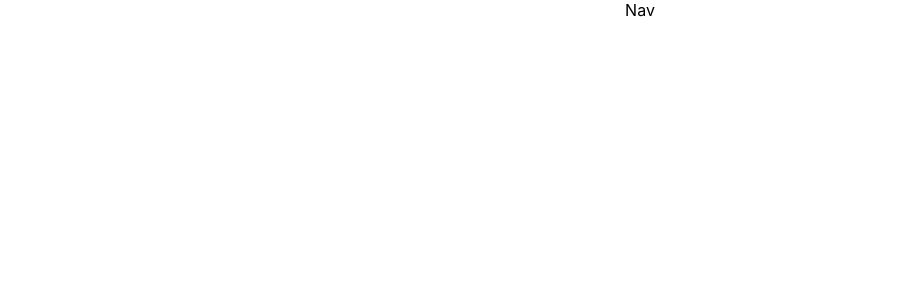
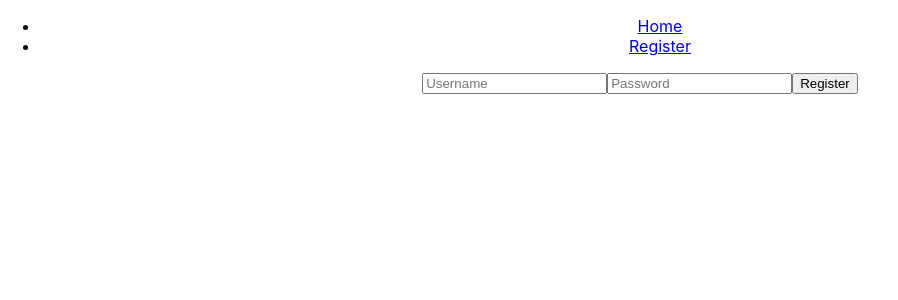
Before and after one commit to Darkshiira/Databasteknik, a React (Create React App) app: page /register in a window 1280 px wide. Before the commit this address had no page. Shown: the top 300 px of the page, without its empty margins (0-898 px from the left). Built offline with nearby package versions, Linux system fonts and the light colour scheme.

Commit message:
Register page

```diff
--- a/server.js
+++ b/server.js
@@ -36,9 +36,6 @@
     app.use(allowCrossDomain);
     app.use(express.json());
 
-
-
-
     app.post('/create', (req, res) => {
         Users.query().insert({
         Username: req.body.username,
--- a/src/App.js
+++ b/src/App.js
@@ -1,7 +1,8 @@
-import { BrowserRouter, Route, Routes  } from 'react-router-dom';
+import { BrowserRouter, Route, Routes } from 'react-router-dom';
 import './App.css';
 import Home from './pages/Home';
 import Nav from './components/Nav';
+import Register from './pages/Register';
 
 function App() {
   return (
@@ -10,6 +11,7 @@
       <Nav />
         <Routes>
         <Route path="/" element={<Home />} />
+        <Route path="/register" element={<Register />} />
         </Routes>
         </BrowserRouter>
     </div>
--- a/src/components/Nav.js
+++ b/src/components/Nav.js
@@ -1,9 +1,15 @@
 import React from 'react'
+import { Link } from 'react-router-dom'
 
 const Nav = () => {
   return (
-    <div>Nav</div>
-  )
+    <nav>
+        <ul>
+            <li><Link to="/">Home</Link></li>
+            <li><Link to="/register">Register</Link></li>
+        </ul>
+    </nav>
+  );
 }
 
 export default Nav
--- a/src/pages/Home.js
+++ b/src/pages/Home.js
@@ -5,8 +5,7 @@
 const Home = () => {
 
     const [data, setData] = useState([]);
-    const [username, setUsername] = useState('')
-    const [password, setPassword] = useState('')
+
 
 
     useEffect(() => {
@@ -19,34 +18,13 @@
     }
     , [])
 
-    const handleSubmit = (e) => {
-        const newUser = {username, password}
-        e.preventDefault();
-        const fetching = async () => {
-            const res = await fetch('http://localhost:8080/create', {
-                method: 'POST',
-                headers: { "Content-Type": "application/json" },
-                body: JSON.stringify(newUser)
 
-            })
-            if (res.ok) {
-                setUsername('');
-                setPassword('');
-            }
-
-        }
-        fetching();
-    }
 
 
   return (
     <div>
         <h1>Home</h1>
-        <form onSubmit={handleSubmit}>
-        <input type="text" placeholder="Username" onChange= {(e) => setUsername(e.currentTarget.value)}/>
-        <input type="password" placeholder="Password" onChange= {(e) => setPassword(e.currentTarget.value)} />
-        <button type="submit">Login</button>
-        </form>
+
         <div>
             {data && data.map((item, index) => (
                 <div key={index}>
--- /dev/null
+++ b/src/pages/Register.js
@@ -0,0 +1,37 @@
+import React from 'react'
+import {useState} from 'react'
+
+const Register = () => {
+
+    const [username, setUsername] = useState('')
+    const [password, setPassword] = useState('')
+
+    const handleSubmit = (e) => {
+
+        const newUser = {username, password}
+        e.preventDefault();
+        const fetching = async () => {
+            const res = await fetch('http://localhost:8080/create', {
+                method: 'POST',
+                headers: { "Content-Type": "application/json" },
+                body: JSON.stringify(newUser)
+
+            })
+            if (res.ok) {
+                setUsername('');
+                setPassword('');
+            }
+
+        }
+        fetching();
+    }
+  return (
+    <div><form onSubmit={handleSubmit}>
+    <input type="text" placeholder="Username" onChange= {(e) => setUsername(e.currentTarget.value)}/>
+    <input type="password" placeholder="Password" onChange= {(e) => setPassword(e.currentTarget.value)} />
+    <button type="submit">Register</button>
+    </form></div>
+  )
+}
+
+export default Register
```
